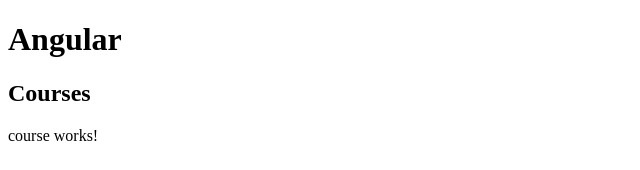
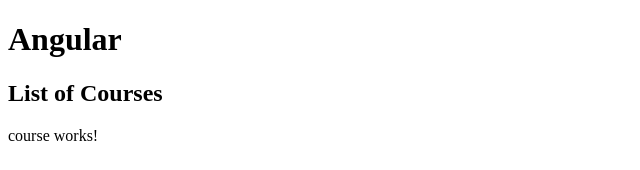
Before and after one commit to elmotabuzo16/angular5_testing, an Angular app: page / in a window 1280 px wide. Shown: the top 170 px of the page, without its empty margins (0-640 px from the left). Built offline with nearby package versions, Linux system fonts and the light colour scheme.

Commit message:
Added some logic

```diff
--- a/src/app/courses.component.ts
+++ b/src/app/courses.component.ts
@@ -3,10 +3,14 @@
 //decorator function
 @Component({
     selector: 'courses', // <div class="courses" will be ".courses"
-    template: '<h2>Courses</h2>' //this will render the app.component.html using <courses></courses>
+    template: '<h2>{{ getTitle() }}</h2>' //this will render the app.component.html using <courses></courses>
 })
 
 // we need to export the class in order to see it in angular
 export class CoursesComponent {
+    title = "List of Courses";
 
+    getTitle() {
+        return this.title;
+    }
 }
```
